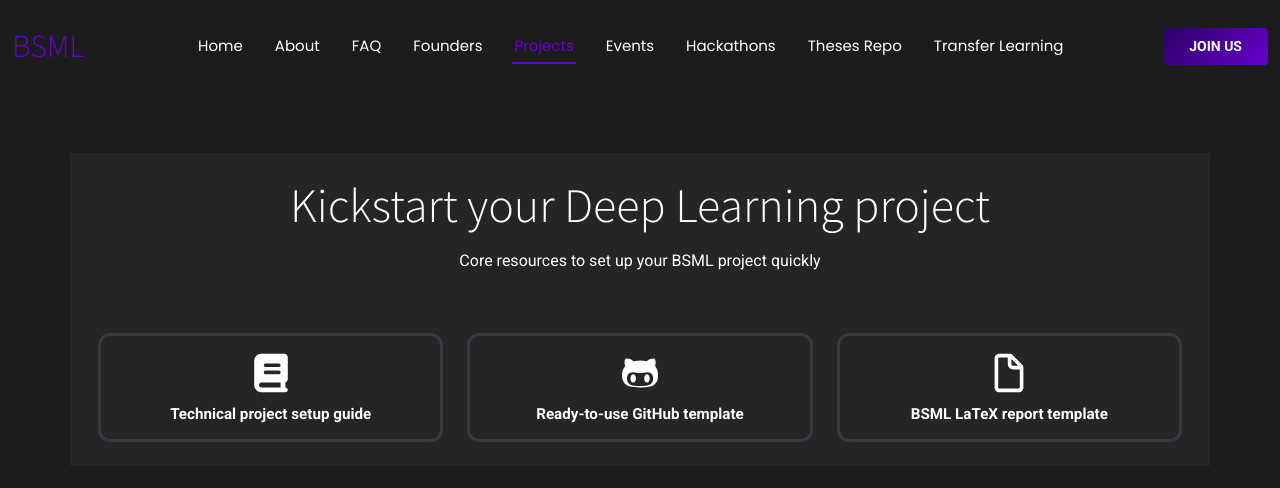
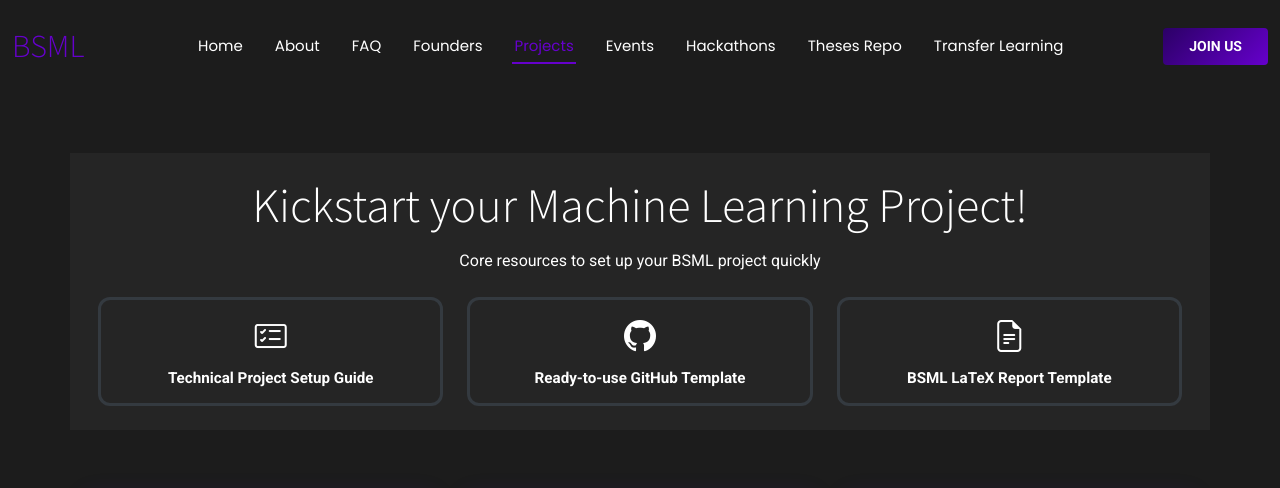
Before and after one commit to bs-machinelearning/bs-machinelearning.github.io, a Jekyll site: the page built from pages/projects.html, in a window 1280 px wide and 1400 px high. Shown: the top 488 px of the window. Built offline with Jekyll 4.4.1, drawn with Linux system fonts in a browser that asks for light colours; nearby versions of some CDN libraries; grey boxes are pictures that could not be loaded.

Commit message:
bootstrap icons and capitalize

```diff
--- a/assets/css/pages/projects.css
+++ b/assets/css/pages/projects.css
@@ -4,6 +4,11 @@
   color: var(--default-color);
   padding: 1.5rem 1.75rem;
 }
+
+#dl-starter .section-title {
+  padding-bottom: 1.5rem;
+}
+
 
 #dl-starter .resource-link {
   border: 3px solid #343a40;
--- a/pages/projects.html
+++ b/pages/projects.html
@@ -6,8 +6,8 @@
 
 <section id="dl-starter" class="section">
   <div class="container dl-starter-container">
-    <div class="section-title" data-aos="zoom-out">
-      <h2>Kickstart your Deep Learning project</h2>
+    <div class="section-title" data-aos="zoom-out"">
+      <h2>Kickstart your Machine Learning Project!</h2>
       <p>Core resources to set up your BSML project quickly</p>
     </div>
 
@@ -17,11 +17,8 @@
         <a href="https://github.com/tebe-nigrelli/BS-ML-guide"
            target="_blank"
            class="resource-link">
-          <svg xmlns="http://www.w3.org/2000/svg" viewBox="0 0 640 640" aria-hidden="true" focusable="false">
-            <path
-              d="M480 576L192 576C139 576 96 533 96 480L96 160C96 107 139 64 192 64L496 64C522.5 64 544 85.5 544 112L544 400C544 420.9 530.6 438.7 512 445.3L512 512C529.7 512 544 526.3 544 544C544 561.7 529.7 576 512 576L480 576zM192 448C174.3 448 160 462.3 160 480C160 497.7 174.3 512 192 512L448 512L448 448L192 448zM224 216C224 229.3 234.7 240 248 240L424 240C437.3 240 448 229.3 448 216C448 202.7 437.3 192 424 192L248 192C234.7 192 224 202.7 224 216zM248 288C234.7 288 224 298.7 224 312C224 325.3 234.7 336 248 336L424 336C437.3 336 448 325.3 448 312C448 298.7 437.3 288 424 288L248 288z" />
-          </svg>
-          <span class="resource-label">Technical project setup guide</span>
+          <i class="bi bi-card-checklist" style="font-size: 2rem;"></i>
+          <span class="resource-label">Technical Project Setup Guide</span>
         </a>
       </div>
 
@@ -30,11 +27,8 @@
         <a href="https://github.com/giacomo-ciro/my-dl-template"
            target="_blank"
            class="resource-link">
-          <svg xmlns="http://www.w3.org/2000/svg" viewBox="0 0 640 640" aria-hidden="true" focusable="false">
-            <path
-              d="M266.1 392.7C266.1 413.6 255.2 447.8 229.4 447.8C203.6 447.8 192.7 413.6 192.7 392.7C192.7 371.8 203.6 337.6 229.4 337.6C255.2 337.6 266.1 371.8 266.1 392.7zM560 342.2C560 374.1 556.8 407.9 542.5 437.2C504.6 513.8 400.4 512 325.8 512C250 512 139.6 514.7 100.2 437.2C85.6 408.2 80 374.1 80 342.2C80 300.3 93.9 260.7 121.5 228.6C116.3 212.8 113.8 196.2 113.8 179.8C113.8 158.3 118.7 147.5 128.4 128C173.7 128 202.7 137 237.2 164C266.2 157.1 296 154 325.9 154C352.9 154 380.1 156.9 406.3 163.2C440.3 136.5 469.3 128 514.1 128C523.9 147.5 528.7 158.3 528.7 179.8C528.7 196.2 526.1 212.5 521 228C548.5 260.4 560 300.3 560 342.2zM495.7 392.7C495.7 348.8 469 310.1 422.2 310.1C403.3 310.1 385.2 313.5 366.2 316.1C351.3 318.4 336.4 319.3 321.1 319.3C305.9 319.3 291 318.4 276 316.1C257.3 313.5 239 310.1 220 310.1C173.2 310.1 146.5 348.8 146.5 392.7C146.5 480.5 226.9 494 296.9 494L345.1 494C415.4 494 495.7 480.6 495.7 392.7zM413.1 337.6C387.3 337.6 376.4 371.8 376.4 392.7C376.4 413.6 387.3 447.8 413.1 447.8C438.9 447.8 449.8 413.6 449.8 392.7C449.8 371.8 438.9 337.6 413.1 337.6z" />
-          </svg>
-          <span class="resource-label">Ready-to-use GitHub template</span>
+          <i class="bi bi-github" style="font-size: 2rem;"></i>
+          <span class="resource-label">Ready-to-use GitHub Template</span>
         </a>
       </div>
 
@@ -43,11 +37,8 @@
         <a href="https://www.overleaf.com/read/cswbrkgbwhrh#6c992d"
            target="_blank"
            class="resource-link">
-          <svg xmlns="http://www.w3.org/2000/svg" viewBox="0 0 640 640" aria-hidden="true" focusable="false">
-            <path
-              d="M304 112L192 112C183.2 112 176 119.2 176 128L176 512C176 520.8 183.2 528 192 528L448 528C456.8 528 464 520.8 464 512L464 272L376 272C336.2 272 304 239.8 304 200L304 112zM444.1 224L352 131.9L352 200C352 213.3 362.7 224 376 224L444.1 224zM128 128C128 92.7 156.7 64 192 64L325.5 64C342.5 64 358.8 70.7 370.8 82.7L493.3 205.3C505.3 217.3 512 233.6 512 250.6L512 512C512 547.3 483.3 576 448 576L192 576C156.7 576 128 547.3 128 512L128 128z" />
-          </svg>
-          <span class="resource-label">BSML LaTeX report template</span>
+          <i class="bi bi-file-earmark-text" style="font-size: 2rem;"></i>
+          <span class="resource-label">BSML LaTeX Report Template</span>
         </a>
       </div>
     </div>
```
